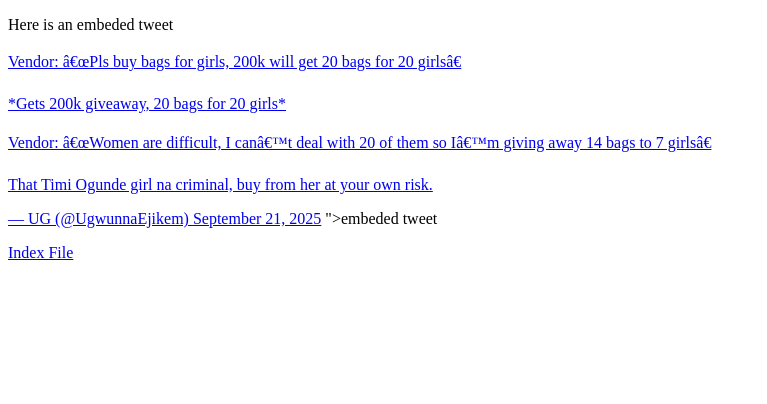
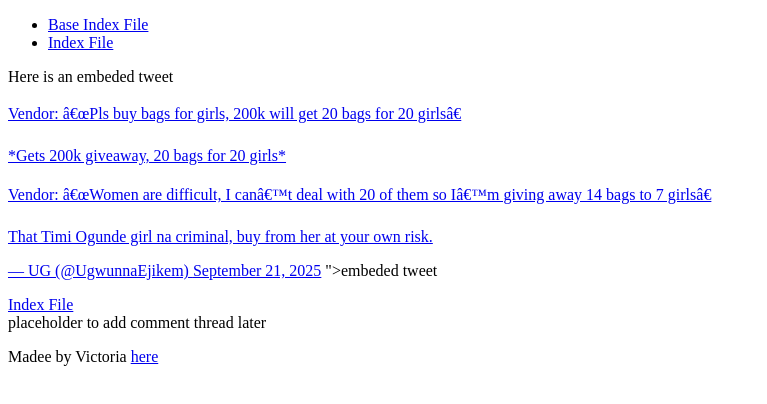
Before and after one commit to Victoriaidris/My-First-Porfolio, a plain HTML site: page html_basic/tweets.html in a window 1280 px wide. Shown: the whole page, without its empty margins (0-767 px from the left). Drawn offline with Linux system fonts and the light colour scheme.

Commit message:
Structuring

```diff
--- a/html_basic/tweets.html
+++ b/html_basic/tweets.html
@@ -6,9 +6,28 @@
     <title>My Porfolio</title>
 </head>
 <body>
-    <p>
+
+    <header>
+        <ul>
+            <li><a href="base_index.html">Base Index File</a></li>
+            <li><a href="index.html">Index File</a></li>
+        </ul>
+    </header>
+    <main>
+        <article>
+            <p>
         Here is an embeded tweet <a href="<blockquote class="twitter-tweet"><p lang="en" dir="ltr">Vendor: “Pls buy bags for girls, 200k will get 20 bags for 20 girls” <br><br>*Gets 200k giveaway, 20 bags for 20 girls*<br><br>Vendor: “Women are difficult, I can’t deal with 20 of them so I’m giving away 14 bags to 7 girls”<br><br>That Timi Ogunde girl na criminal, buy from her at your own risk.</p>&mdash; UG (@UgwunnaEjikem) <a href="https://twitter.com/UgwunnaEjikem/status/1969653833971147151?ref_src=twsrc%5Etfw">September 21, 2025</a></blockquote> <script async src="https://platform.twitter.com/widgets.js" charset="utf-8"></script>">embeded tweet</a></p>
     </p>
     <a href="index.html">Index File</a>
+
+        </article>
+        <aside>
+            placeholder to add comment thread later
+        </aside>
+    </main>
+    <footer>
+        <p> Madee by Victoria <a href="www.google.com" target="_blank">here</a></p>
+    </footer>
+
 </body>
 </html>
```
Also changed, not shown: html_basic/index.html (+25 -1 lines).
